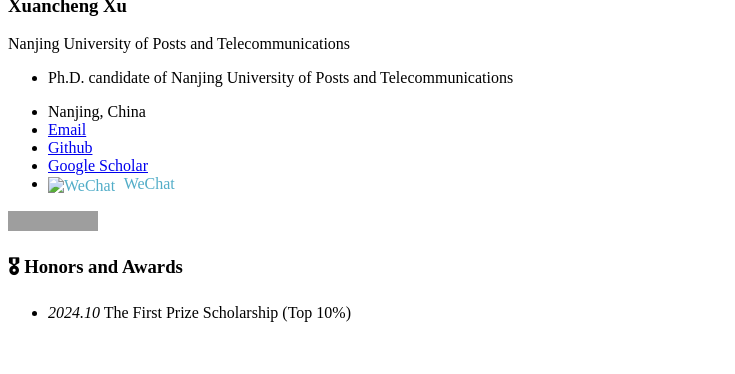
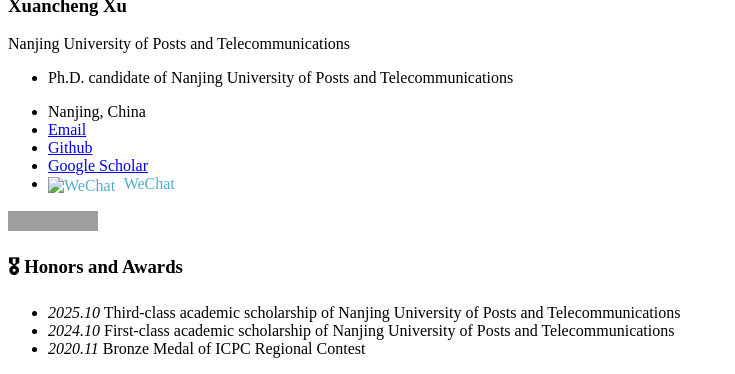
Before and after one commit to xuxuancheng0208/xuxuancheng0208.github.io, a Jekyll site: the page built from _pages/includes/honers.md, in a window 1280 px wide, cut to the strip 530-904 px from the top of the page. Shown: the whole strip, without its empty margins (0-735 px from the left). Built offline with Jekyll 4.4.1, drawn with Linux system fonts in a browser that asks for light colours; our own code applies the rules of GitHub Pages for plain Markdown files; grey boxes are pictures that could not be loaded.

```diff
--- a/_pages/includes/honers.md
+++ b/_pages/includes/honers.md
@@ -1,2 +1,4 @@
 # 🎖 Honors and Awards
-- *2024.10* The First Prize Scholarship (Top 10%)
+- *2025.10* Third-class academic scholarship of Nanjing University of Posts and Telecommunications
+- *2024.10* First-class academic scholarship of Nanjing University of Posts and Telecommunications
+- *2020.11* Bronze Medal of ICPC Regional Contest
```
Also changed, not shown: _pages/includes/others.md (+7 -2 lines), images/internship/giga.png (added).
